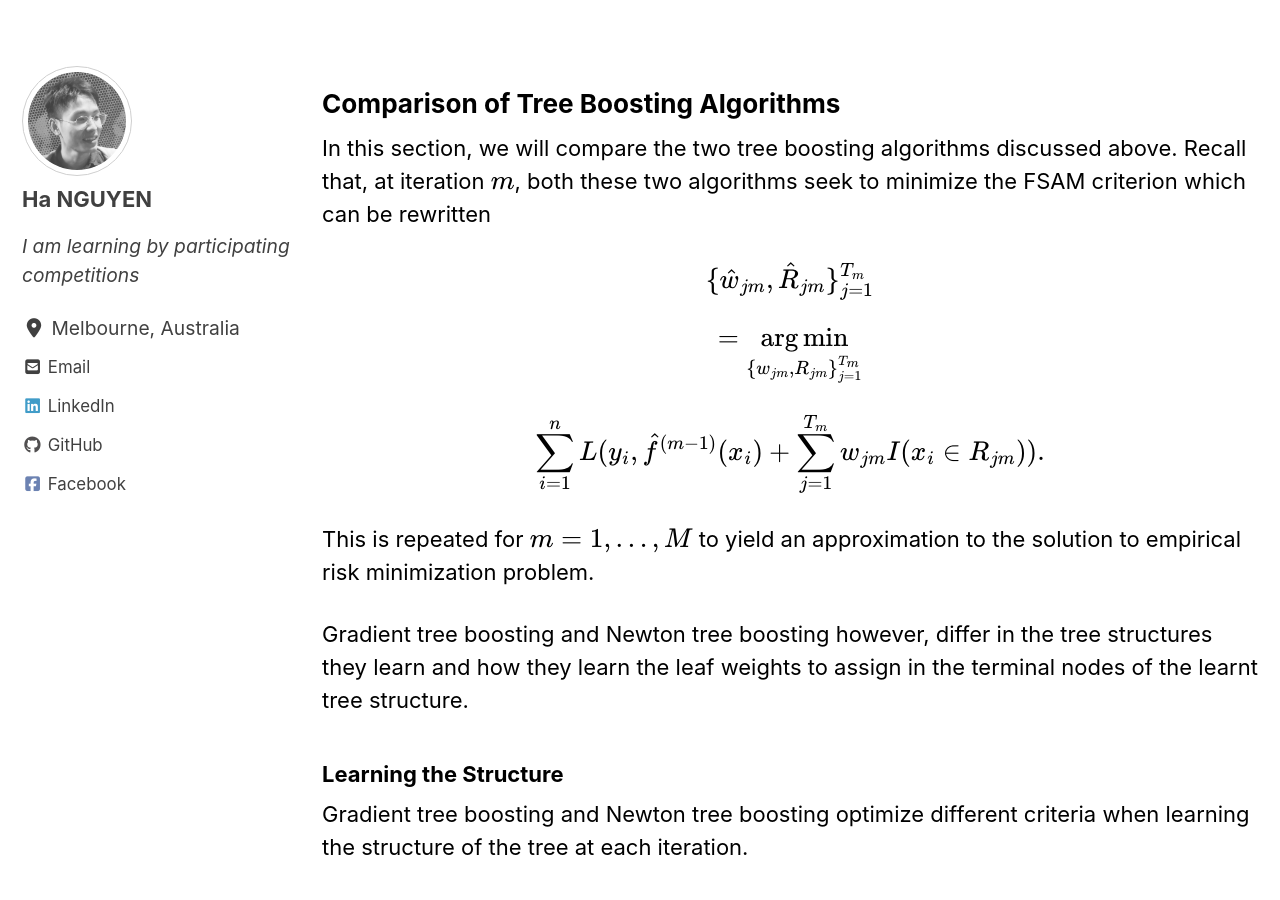
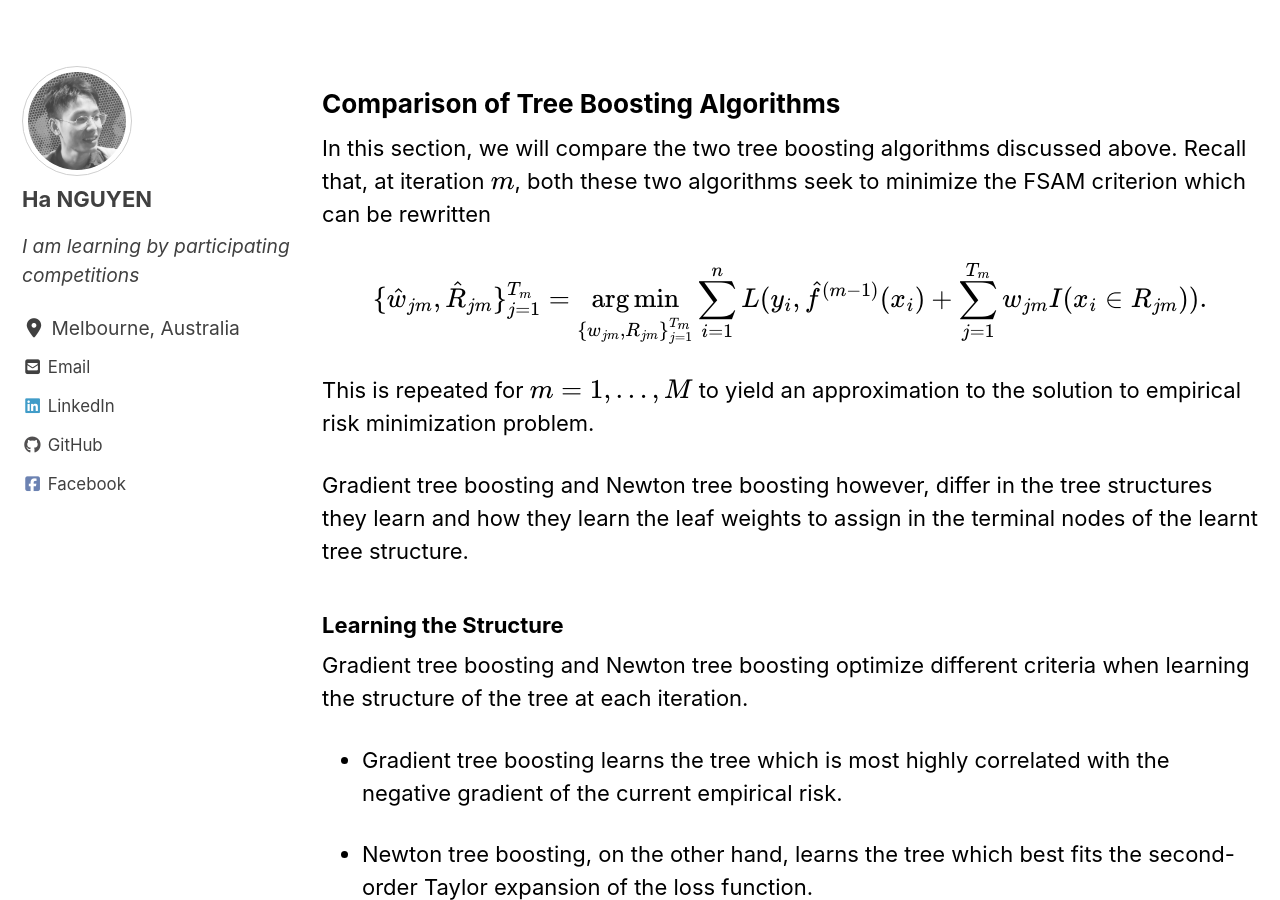
Before and after one commit to datasciblog/datasciblog.github.io, a Jekyll site: the page built from _posts/2020-02-26-tree-boosting-03.md, in a window 1280 px wide and 900 px high, scrolled down 22157 px. Built offline with Jekyll 4.4.1, drawn with Linux system fonts in a browser that asks for light colours; cached includes are drawn as plain includes; nearby versions of some CDN libraries; formulas are drawn with MathJax 3.

```diff
--- a/_posts/2020-02-26-tree-boosting-03.md
+++ b/_posts/2020-02-26-tree-boosting-03.md
@@ -420,11 +420,7 @@ which is an approximation to the FSAM criterion.
 
 In this section, we will compare the two tree boosting algorithms discussed above. Recall that, at iteration $m$, both these two algorithms seek to minimize the FSAM criterion which can be rewritten
 
-$$ \{ \hat{w}_{jm}, \hat{R}_{jm} \}_{j=1}^{T_m} $$
-
-$$= \underset{ \{ w_{jm}, R_{jm} \} _{j=1}^{T_m} } {\arg\min} $$
-
-$$ \sum\limits_{i=1}^n L(y_i, \hat{f}^{(m−1)}(x_i) + \sum\limits_{j=1}^{T_m} w_{jm} I(x_i \in R_{jm})).$$
+$$ \{ \hat{w}_{jm}, \hat{R}_{jm} \}_{j=1}^{T_m} = \underset{ \{ w_{jm}, R_{jm} \} _{j=1}^{T_m} } {\arg\min} \sum\limits_{i=1}^n L(y_i, \hat{f}^{(m−1)}(x_i) + \sum\limits_{j=1}^{T_m} w_{jm} I(x_i \in R_{jm})).$$
 
 This is repeated for $m = 1, ..., M$ to yield an approximation to the solution to empirical risk minimization problem.
 
```
